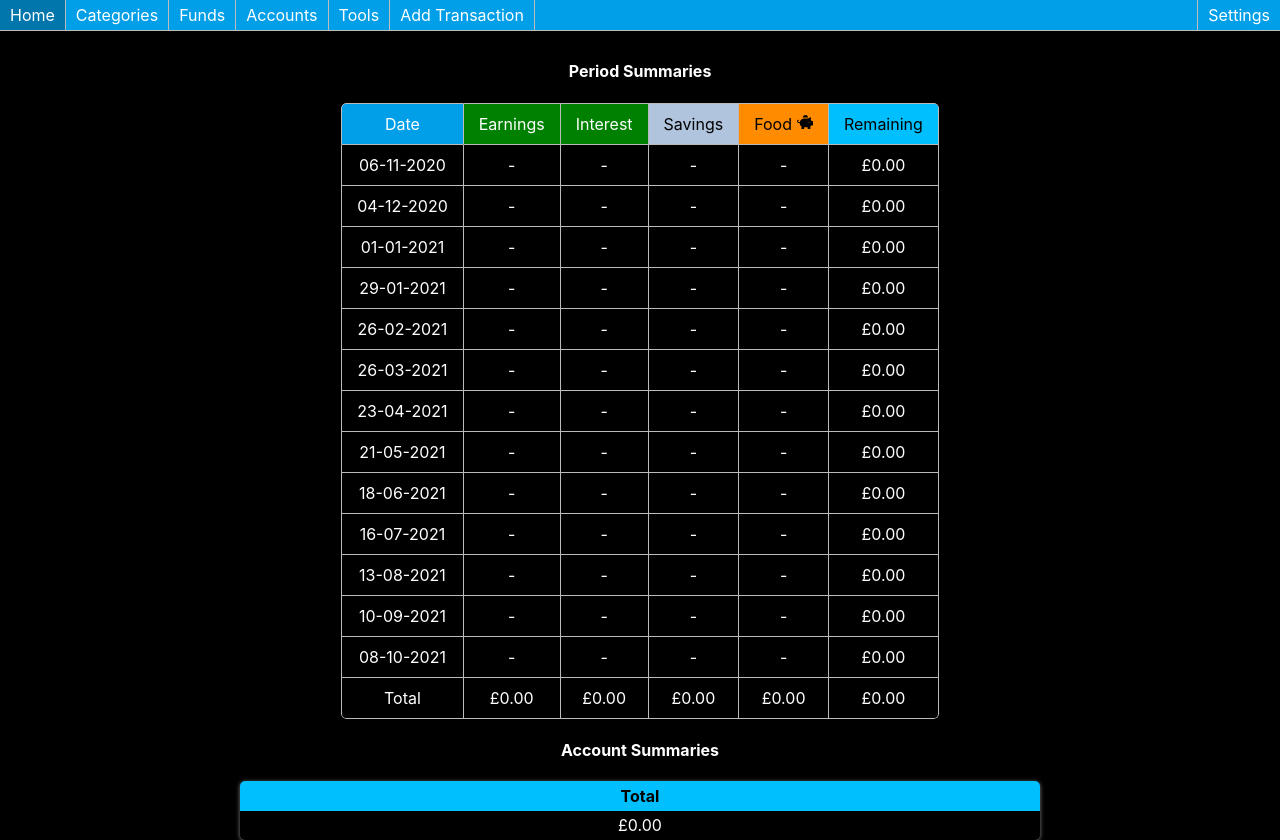
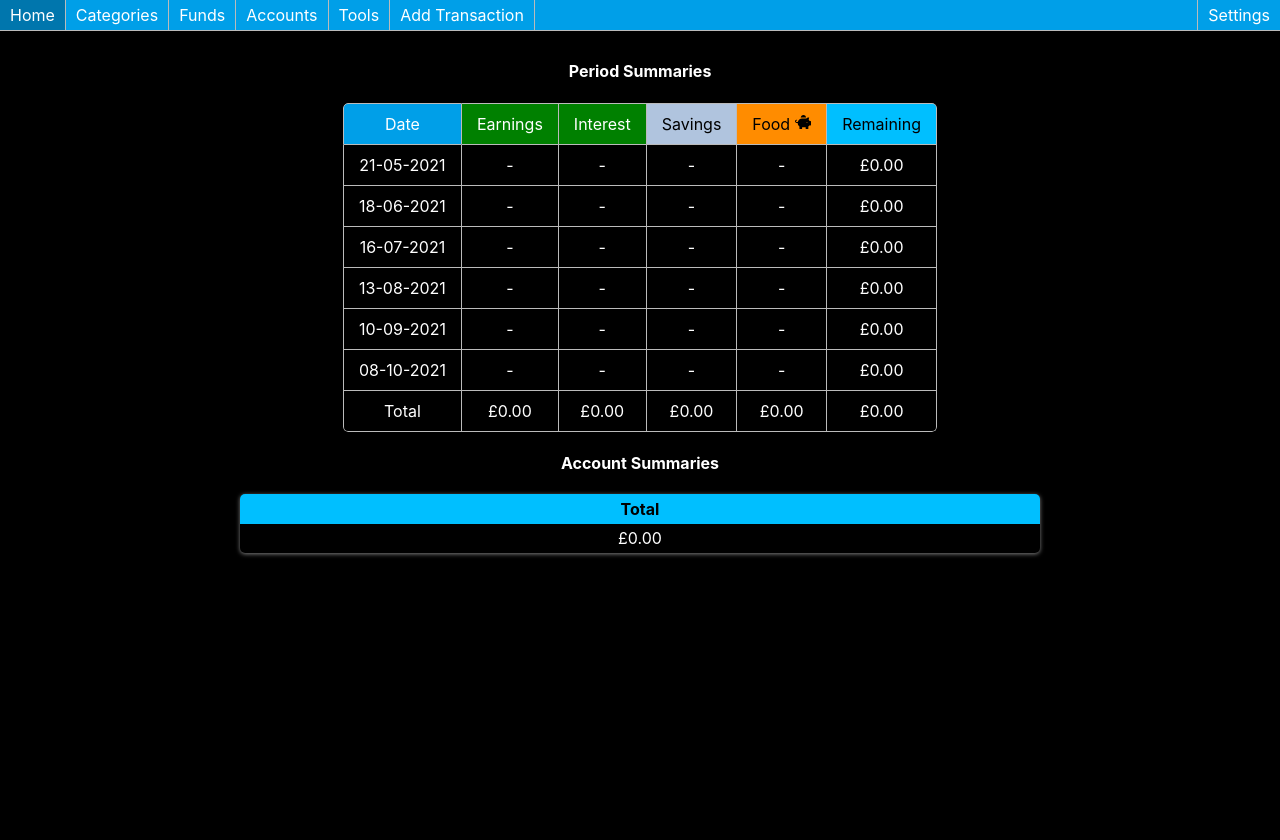
Before and after one commit to Vyper248/budget-app, a React (Create React App) app: page / in a window 1280 px wide. After the commit the page ends 800 px from the top, so only its background shows below. Built offline with nearby package versions, Linux system fonts and the light colour scheme.

Commit message:
Implemented periods to display option and reverse summary table option. Cleaned TransactionList and EditList.

```diff
--- a/src/components/SummaryTable.js
+++ b/src/components/SummaryTable.js
@@ -10,6 +10,60 @@ import BudgetInput from "./BudgetInput";
 const SummaryTable = ({dates, incomeCategories, filteredFunds, expenseCategories, summaryTotals, rows, editCategory, toggleEditCategory, onClickValue, checkFundTarget, transactionId, getAmount}) => {
     const budgets = useSelector(state => filterDeleted(state.budgets));
     const transactions = useSelector(state => filterDeleted(state.transactions));
+    const reverseSummaryTable = useSelector(state => state.general.reverseSummaryTable);
+
+    const budgetIcon = (id) => {
+        return <div className="budgetIcon" onClick={toggleEditCategory(id)}><FaPiggyBank/></div>;
+    }
+
+    const getValueRow = (arr, className) => {
+        return arr.map(obj => {
+            return  <tr key={obj.id}>
+                        <td className={className}>{obj.name}{className === 'expense' ? budgetIcon(obj.id) : null}</td>
+                        {
+                            dates.map(date =>   {
+                                let amount = getAmount(rows, date, obj.name);
+                                let tdClassName = transactionId === obj.id+date ? 'trValue selected' : 'trValue';
+                                //only give class name if it's a cell user can click on
+                                if (amount === '-') tdClassName = '';
+                                return  <td key={obj.id+date} className={tdClassName} onClick={onClickValue(rows[date][obj.name], obj.name, className, obj.id+date)}>
+                                            { amount }
+                                            { editCategory === obj.id ? <span> / <BudgetInput value={checkBudget(budgets, date, obj.id, transactions, true)} category={obj.id} date={date}/></span> : checkBudget(budgets, date, obj.id, transactions) }
+                                        </td>
+                            })
+                        }
+                        {
+                            className === 'fund'
+                                ? <td>{parseCurrency(summaryTotals[obj.name].remaining)}{checkFundTarget(summaryTotals[obj.name])}</td>
+                                : <td>{parseCurrency(summaryTotals[obj.name])}</td>
+                        }
+                    </tr>
+        });
+    }
+
+    if (reverseSummaryTable) {
+        return (
+            <Table>
+                <thead>
+                    <tr>
+                        <td>Dates</td>
+                        { dates.map(date => <td key={'date-'+date} style={{minWidth: '120px'}}>{date}</td>) }
+                        <td>Total</td>
+                    </tr>
+                </thead>
+                <tbody>
+                    { getValueRow(incomeCategories, 'income') }
+                    { getValueRow(filteredFunds, 'fund') }
+                    { getValueRow(expenseCategories, 'expense') }
+                    <tr>
+                        <td className="remaining">Remaining</td>
+                        { dates.map(date => <td key={'remaining-'+date}>{ parseCurrency(rows[date].remaining) }</td>) }
+                        <td>{parseCurrency(summaryTotals.remaining)}</td>
+                    </tr>
+                </tbody>
+            </Table>
+        );
+    }
 
     return (
         <Table>
@@ -28,9 +82,9 @@ const SummaryTable = ({dates, incomeCategories, filteredFunds, expenseCategories
                         return (
                             <tr key={'summaryDate-'+date}>
                                 <td>{reverseDate(date)}</td>
-                                { incomeCategories.map(obj => <td key={obj.id} className={transactionId === obj.id+date ? 'trValue selected' : 'trValue'} onClick={onClickValue(rows[date][obj.name], obj.name, 'income', obj.id+date)}>{getAmount(rows, date, obj.name)}</td>) }
-                                { filteredFunds.map(obj => <td key={obj.id}className={transactionId === obj.id+date ? 'trValue selected' : 'trValue'} onClick={onClickValue(rows[date][obj.name], obj.name, 'fund', obj.id+date)}>{getAmount(rows, date, obj.name)}</td>) }
-                                { expenseCategories.map(obj => <td key={obj.id} className={transactionId === obj.id+date ? 'trValue selected' : 'trValue'} onClick={onClickValue(rows[date][obj.name], obj.name, 'expense', obj.id+date)}>{getAmount(rows, date, obj.name)}{editCategory === obj.id ? <span> / <BudgetInput value={checkBudget(budgets, date, obj.id, transactions, true)} category={obj.id} date={date}/></span> : checkBudget(budgets, date, obj.id, transactions)}</td>) }
+                                { incomeCategories.map(obj => <td key={obj.id+date} className={transactionId === obj.id+date ? 'trValue selected' : 'trValue'} onClick={onClickValue(rows[date][obj.name], obj.name, 'income', obj.id+date)}>{getAmount(rows, date, obj.name)}</td>) }
+                                { filteredFunds.map(obj => <td key={obj.id+date}className={transactionId === obj.id+date ? 'trValue selected' : 'trValue'} onClick={onClickValue(rows[date][obj.name], obj.name, 'fund', obj.id+date)}>{getAmount(rows, date, obj.name)}</td>) }
+                                { expenseCategories.map(obj => <td key={obj.id+date} className={transactionId === obj.id+date ? 'trValue selected' : 'trValue'} onClick={onClickValue(rows[date][obj.name], obj.name, 'expense', obj.id+date)}>{getAmount(rows, date, obj.name)}{editCategory === obj.id ? <span> / <BudgetInput value={checkBudget(budgets, date, obj.id, transactions, true)} category={obj.id} date={date}/></span> : checkBudget(budgets, date, obj.id, transactions)}</td>) }
                                 <td>{ parseCurrency(rows[date].remaining) }</td>
                             </tr>
                         )
--- a/src/components/Table.js
+++ b/src/components/Table.js
@@ -14,22 +14,22 @@ const Table = styled.table`
         color: var(--table-heading-text-color);
     }
 
-    & thead td.income {
+    & td.income {
         background-color: green;
         color: white;
     }
 
-    & thead td.expense {
+    & td.expense {
         background-color: darkorange;
         color: black;
     }
 
-    & thead td.fund {
+    & td.fund {
         background-color: lightsteelblue;
         color: black;
     }
 
-    & thead td.remaining {
+    & td.remaining {
         background-color: deepskyblue;
         color: black;
     }
--- a/src/components/TransactionList.js
+++ b/src/components/TransactionList.js
@@ -2,7 +2,6 @@ import React from 'react';
 import styled from 'styled-components';
 import { compareDesc, parseISO } from 'date-fns';
 
-import Table from './Table';
 import Transaction from './Transaction';
 
 const StyledComp = styled.div`
--- a/src/containers/EditList.js
+++ b/src/containers/EditList.js
@@ -1,13 +1,11 @@
 import React from 'react';
 import { useSelector, useDispatch } from 'react-redux';
 import styled from 'styled-components';
-import { FaTrashAlt } from 'react-icons/fa';
 import { useMediaQuery } from 'react-responsive';
 import { format } from 'date-fns';
 
 import Table from '../components/Table';
 import Button from '../components/Button';
-import IconButton from '../components/IconButton';
 import HeaderDropdown from '../components/HeaderDropdown';
 import EditInput from '../components/EditInput';
 import MobileEditGroup from '../components/MobileEditGroup';
--- a/src/containers/SummaryTables.js
+++ b/src/containers/SummaryTables.js
@@ -3,19 +3,16 @@ import { useMediaQuery } from 'react-responsive';
 import { useSelector } from 'react-redux';
 import { format } from 'date-fns';
 import { FiArrowLeft, FiArrowRight } from 'react-icons/fi';
-import { FaPiggyBank } from 'react-icons/fa';
 
-import Table from '../components/Table';
 import Grid from '../components/Grid';
 import AmountGroup from '../components/AmountGroup';
 import IconButton from '../components/IconButton';
-import BudgetInput from '../components/BudgetInput';
 import AccountSummary from '../components/AccountSummary';
 import TopPopup from '../components/TopPopup';
 import TransactionList from '../components/TransactionList';
 import SummaryTable from '../components/SummaryTable';
 
-import { getLatestDates, getSummaryRows, getSummaryTotals, getAccountSummary, parseCurrency, checkBudget, checkFundTarget, filterDeleted, reverseDate } from '../functions';
+import { getLatestDates, getSummaryRows, getSummaryTotals, getAccountSummary, parseCurrency, checkBudget, checkFundTarget, filterDeleted } from '../functions';
 
 const SummaryTables = () => {
     const isMobile = useMediaQuery({ maxWidth: 700 });
@@ -30,7 +27,7 @@ const SummaryTables = () => {
 
     const filteredFunds = funds.filter(obj => obj.complete === false);
 
-    const dates = getLatestDates(general.startDate, general.payPeriodType);
+    const dates = getLatestDates(general.startDate, general.payPeriodType, general.periodsToDisplay);
     const [latestDate, setLatestDate] = useState('Totals');
 
     const [editCategory, setEditCategory] = useState(0);
@@ -194,7 +191,7 @@ const SummaryTables = () => {
 
 const getAmount = (rows, date, name) => {
     let valueObj = rows[date][name];
-    if (valueObj === undefined) return ' - ';
+    if (valueObj === undefined) return '-';
     return parseCurrency(valueObj.amount);
 }
 
```
